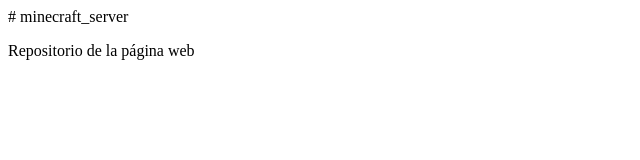
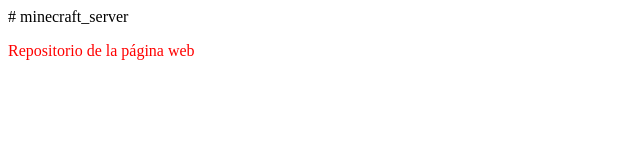
Before and after one commit to server10xd/minecraft_server, a plain HTML site: page index.html in a window 1280 px wide. Shown: the whole page, without its empty margins (0-640 px from the left). Drawn offline with Linux system fonts and the light colour scheme.

Commit message:
Update index.html

```diff
--- a/index.html
+++ b/index.html
@@ -1,2 +1,2 @@
 # minecraft_server
-<p> Repositorio de la página web </p>
+<p style="color:red";> Repositorio de la página web </p>
```
